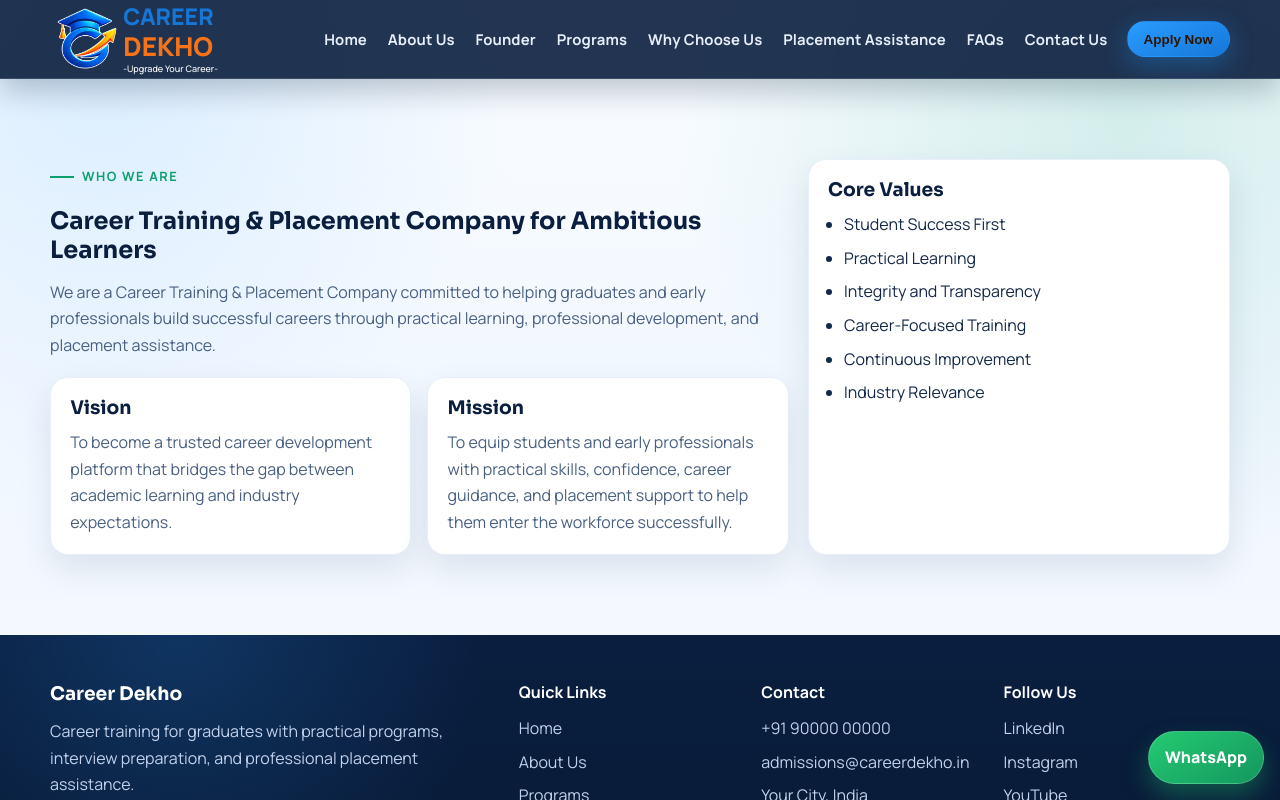
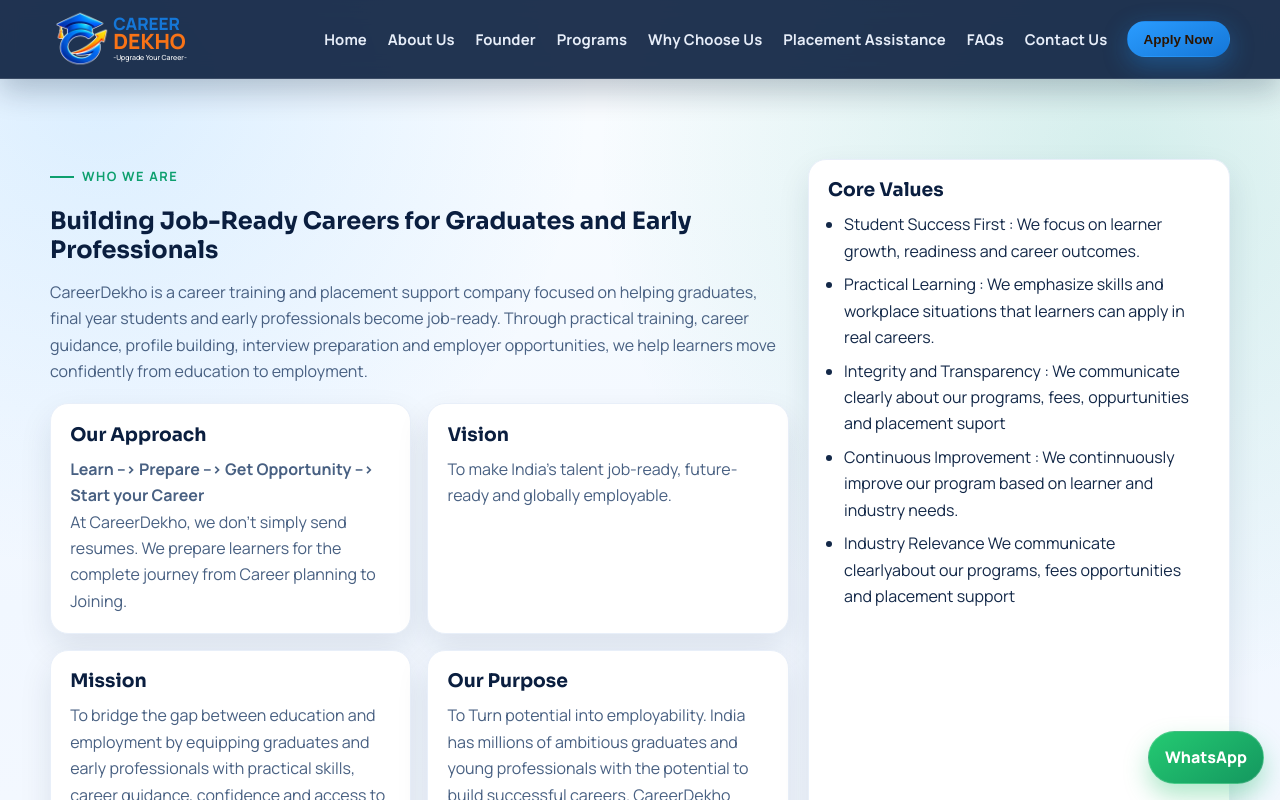
Before and after one commit to ShivamRajeev/edtech, a React (Vite) app: page /about in a window 1280 px wide. Shown: the top 800 px of the page. Built offline with nearby package versions, Linux system fonts and the light colour scheme; no server answers.

Commit message:
major change
major change

```diff
--- a/src/components/AboutSection.jsx
+++ b/src/components/AboutSection.jsx
@@ -6,25 +6,36 @@ export default function AboutSection() {
       <div className="container about-grid">
         <div className="about-content reveal">
           <p className="eyebrow">Who We Are</p>
-          <h2>Career Training & Placement Company for Ambitious Learners</h2>
+          <h2>Building Job-Ready Careers for Graduates and Early Professionals </h2>
           <p>
-            We are a Career Training & Placement Company committed to helping graduates and early professionals build
-            successful careers through practical learning, professional development, and placement assistance.
+           CareerDekho is a career training and placement support company focused on helping graduates, final year students and early professionals become job-ready. Through practical training, career guidance, profile building, interview preparation and employer opportunities, we help learners move confidently from education to employment.
           </p>
 
           <div className="mission-vision">
+                 <article>
+              <h3>Our Approach</h3>
+              <p>
+             <b> Learn --> Prepare --> Get Opportunity --> Start your Career</b></p>
+             <p> At CareerDekho, we don't simply send resumes. We prepare learners for the complete journey from Career planning to Joining.
+              </p>
+            </article>
             <article>
               <h3>Vision</h3>
               <p>
-                To become a trusted career development platform that bridges the gap between academic learning and
-                industry expectations.
+                To make India's talent job-ready, future-ready and globally employable.
               </p>
             </article>
             <article>
               <h3>Mission</h3>
               <p>
-                To equip students and early professionals with practical skills, confidence, career guidance, and
-                placement support to help them enter the workforce successfully.
+               To bridge the gap between education and employment by equipping graduates and early professionals with practical skills, career guidance, confidence and access to meaningful career opportunities.
+              </p>
+            </article>
+              <article>
+              <h3>Our Purpose</h3>
+              <p>
+               To Turn potential into employability.
+               India has millions of ambitious graduates and young professionals with the potential to build successful careers. CareerDekho exists to help bridge the gap between what learners know and what employers need - building the skills, confidence and career readiness needed to move from learning to earning.
               </p>
             </article>
           </div>
--- a/src/components/FounderSection.jsx
+++ b/src/components/FounderSection.jsx
@@ -1,4 +1,5 @@
 import { motion } from "framer-motion";
+import founderImage from "../assets/WhatsApp Image 2026-08-19 at 3.03.19 PM (3).jpg";
 import FallbackImage from "../shared/FallbackImage";
 
 const founderBio = [
@@ -237,7 +238,7 @@ export default function FounderSection() {
             <div className="relative flex w-full items-start justify-center rounded-[36px] bg-gradient-to-br from-[#edf6ff] via-white to-[#e9f6f2] p-4 md:p-7">
               <div className="aspect-[4/5] w-full max-w-[560px] overflow-hidden rounded-[30px] shadow-premium">
                 <FallbackImage
-                  src="https://images.unsplash.com/photo-1551836022-d5d88e9218df?auto=format&fit=crop&w=1200&q=80"
+                  src={founderImage}
                   alt="Founder portrait"
                   className="h-full w-full object-cover object-center"
                 />
--- a/src/components/Header.jsx
+++ b/src/components/Header.jsx
@@ -10,11 +10,11 @@ export default function Header({ onApplyNow }) {
     <header className="site-header" id="top">
       <div className="container nav-wrap">
         <Link className="brand" to="/" aria-label="Career Dekho Home">
-          <img className="brand-logo" src={logo} alt="Career Dekho - Learn. Prepare. Get Hired" style={{ width: "70px", height: "auto" }} />
-          <div style={{ display: "flex", flexDirection: "column", justifyContent: "center" }}>
-            <span style={{ fontSize: "23px", fontWeight: "800", color: "#1577d8", lineHeight: "1.2" }}>CAREER</span>
-            <span style={{ fontSize: "26px", fontWeight: "800", color: "#f97316", lineHeight: "1.2" }}>DEKHO</span>
-            <span style={{ fontSize: "9px", fontWeight: "500", color: "#ffffff", lineHeight: "1.2", marginTop: "2px" }}>-Upgrade Your Career-</span>
+          <img className="brand-logo" src={logo} alt="Career Dekho - Learn. Prepare. Get Hired" style={{ width: "60px", height: "auto" }} />
+          <div style={{ display: "flex", flexDirection: "column", justifyContent: "center", gap: "-2px" }}>
+            <span style={{ fontSize: "17px", fontWeight: "800", color: "#1577d8", lineHeight: "0.9", margin: "0" }}>CAREER</span>
+            <span style={{ fontSize: "21px", fontWeight: "800", color: "#f97316", lineHeight: "0.9", margin: "0" }}>DEKHO</span>
+            <span style={{ fontSize: "7px", fontWeight: "500", color: "#ffffff", lineHeight: "0.9", marginTop: "5px", margin: "2" }}>-Upgrade Your Career-</span>
           </div>
         </Link>
 
--- a/src/data/siteData.js
+++ b/src/data/siteData.js
@@ -86,12 +86,11 @@ export const testimonials = [
 ];
 
 export const coreValues = [
-  "Student Success First",
-  "Practical Learning",
-  "Integrity and Transparency",
-  "Career-Focused Training",
-  "Continuous Improvement",
-  "Industry Relevance"
+  "Student Success First : We focus on learner growth, readiness and career outcomes.",
+  "Practical Learning : We emphasize skills and workplace situations that learners can apply in real careers.",
+  "Integrity and Transparency : We communicate clearly about our programs, fees, oppurtunities and placement suport",
+  "Continuous Improvement : We continnuously improve our program based on learner and industry needs.",
+  "Industry Relevance We communicate clearlyabout our programs, fees opportunities and placement support"
 ];
 
 export const flagshipOutcomes = [
@@ -170,21 +169,21 @@ export const whyChooseUs = [
 export const placementSteps = [
   {
     title: "Career Counselling",
-    text: "Understand the student's background, interest, and career goals."
+    text: "Understand the learner's background, interests, skills and career goals to identify suitable career opportunities."
   },
   {
-    title: "Resume Building",
-    text: "Create a professional resume suitable for entry-level hiring opportunities."
+    title: "Resume & Profile Building",
+    text: "Create a professional resume  and optimize your profile for relevant job opportunities."
   },
   {
     title: "Interview Preparation",
     text:
-      "Conduct mock interviews, HR practice, communication improvement, and role-specific preparation."
+      "Mock interviews, HR practice, communication improvement, and role-specific interview preparation."
   },
   {
-    title: "Employer Interviews",
+    title: "Job & Interview Opportunities",
     text:
-      "Share suitable interview opportunities based on program completion, student readiness, and hiring partner requirements."
+      "Share suitable job and interview opportunities based on candidate readiness, eligibility and employer requirements."
   },
   {
     title: "Joining Support",
@@ -194,42 +193,46 @@ export const placementSteps = [
 
 export const faqs = [
   {
-    question: "Who can apply?",
+    question: "Who can apply for the program?",
     answer:
-      "Graduates, final-year students, freshers, and early professionals looking for job-oriented training and placement assistance can apply."
+      "The program is designed for graduates, final-year students, and early professionals who want to build job-ready skills and explore career opputunities in banking financial services, sales and customer-facing roles."
   },
   {
-    question: "Is this program suitable for freshers?",
+    question: "Is the program suitable for freshers and final-year students?",
     answer:
-      "Yes, the program is designed especially for freshers and early professionals who want to become job-ready."
+      "Yes, the program is suitable for freshers and eligible final-year students who want structured career training, practical learning and interview preparation before entering the job market."
   },
   {
-    question: "Is the course online or classroom-based?",
+    question: "What will i learn during the program",
     answer:
-      "The program is available in Classroom and Live Online modes, depending on batch availability."
+      "The program is focus on practical, job-oriented learning, including banking and financial services fundamentals, sales and customer handling, communication and professional etiquette, resume and Linkedin profile development, interview preparation, mock interviews and workplace readiness."
   },
   {
-    question: "What is the fee?",
-    answer: "The fee for the Certified Banking Sales Career Accelerator Program is Rs. 50,000."
+    question: "What is the duration and training mode?",
+    answer: "The flagship Banking Sales Career Accelerator Program is designed as a 21-day program. Training is available through classroom and live-online modes, subject to batch availability and location."
   },
   {
-    question: "What does placement assistance mean?",
+    question: "What is the program fee",
     answer:
-      "Placement assistance includes career counselling, resume building, mock interviews, interview preparation, employer interview coordination, and joining support."
+      "The current program fee for the flagship Banking Sales Career Accelerator Program is Rs 50,000, inclusive of applicable taxes, if stated as such in the final fee structure. Any applicable financing or payment options will be communicated separately."
   },
   {
-    question: "Is job placement guaranteed?",
+    question: "What career oppurtunities can i explore after the program?",
     answer:
-      "Placement assistance is provided, but interview opportunities depend on successful program completion, student performance, eligibility, and hiring partner requirements."
+      "The program prepares learners forrelevant entry-level opportunities in areas such as banking financial services sales, relationship management, customer-facing roles and business development. Actual oppurtunities depend on candidate eligibility, performance, employer requirements and available openings."
   },
   {
-    question: "What documents are required?",
+    question: "What documents are required to apply?",
     answer:
-      "Basic documents such as ID proof, educational certificates, resume, passport-size photo, and any other documents required by hiring partners may be needed."
+      "Applicants may be asked to provide basic documents such as valid identity document, educational qualification certificates or graduation documents,photographs, and other information required for program enrollment or employer processes.Exact requiirements may vary by program and employer."
   },
   {
     question: "Are EMI options available?",
-    answer: "EMI options may be available. Please speak with our career advisor for details."
+    answer: "Financing or EMI options may be available subject to the availablity of approved financing partners, eligibility and applicable terms.Appicants should confirm the current options , eligibility criteria, interest or processing charges  and repayment terms with the CarrerDekho admissions team before enrolment."
+  },
+    {
+    question: "What happens after i complete the training?",
+    answer: "After successful completion of the training, eligible learners receive continued career and placement support, including profile preparation, interview preparation, relevant job or interview oppurtunities and joining guidance. Carrer outcomes depend on the learner's eligibility,performance, employer requirements and available openings."
   }
 ];
 
```
Also changed, not shown: src/components/ContactSection.jsx (+4 -4 lines), src/components/HeroSection.jsx (+4 -4 lines), src/components/PlacementSection.jsx (+4 -4 lines), src/assets/WhatsApp Image 2026-08-19 at 3.03.19 PM (3).jpg (added).
